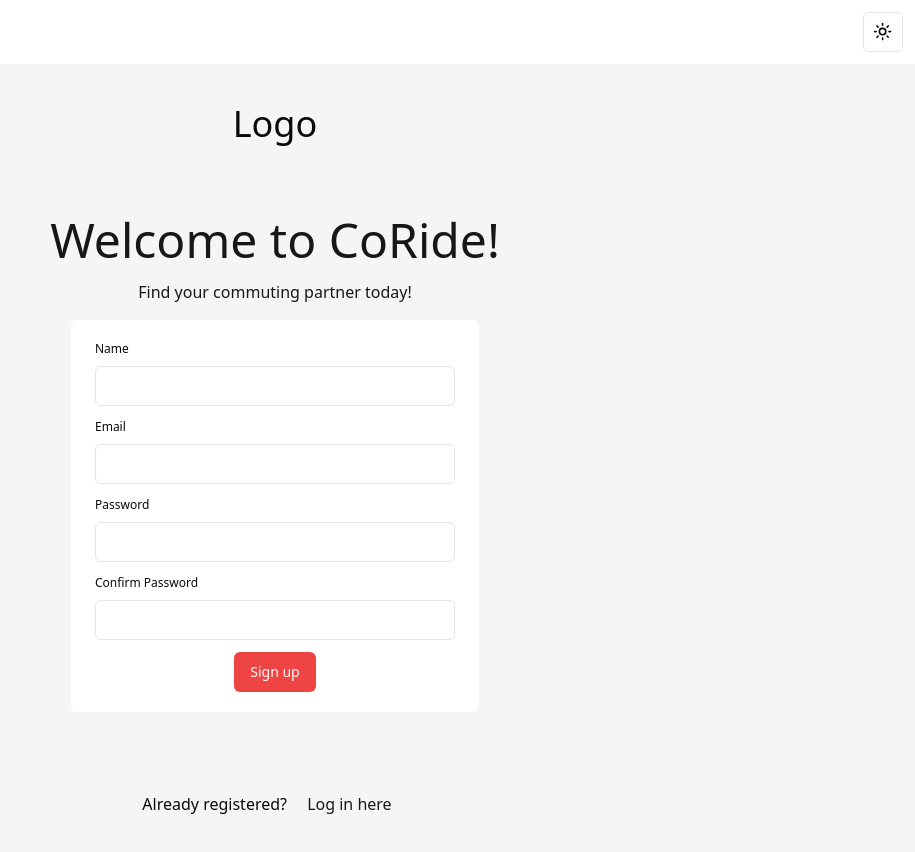
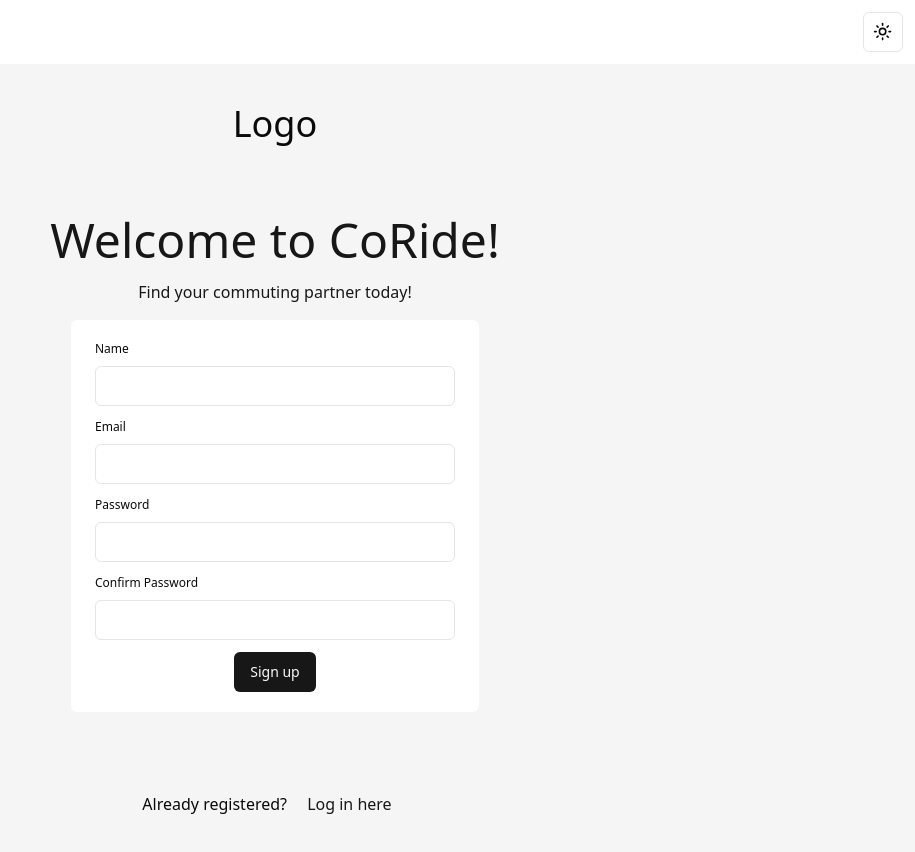
Before and after one commit to joshua-rdrgz/transporthacks, a Next.js app in the folder packages/client/: page /signup in a window 1280 px wide. Shown: the top 852 px of the page, without its empty margins (365-1280 px from the left). Built offline with nearby package versions, Linux system fonts and the light colour scheme.

Commit message:
Change submit button color variant

```diff
--- a/packages/client/src/features/auth/SignupForm.tsx
+++ b/packages/client/src/features/auth/SignupForm.tsx
@@ -109,7 +109,7 @@ export const SignupForm = () => {
           />
         ))}
 
-        <Button variant='destructive'>Sign up</Button>
+        <Button>Sign up</Button>
       </form>
     </Form>
   );
```
